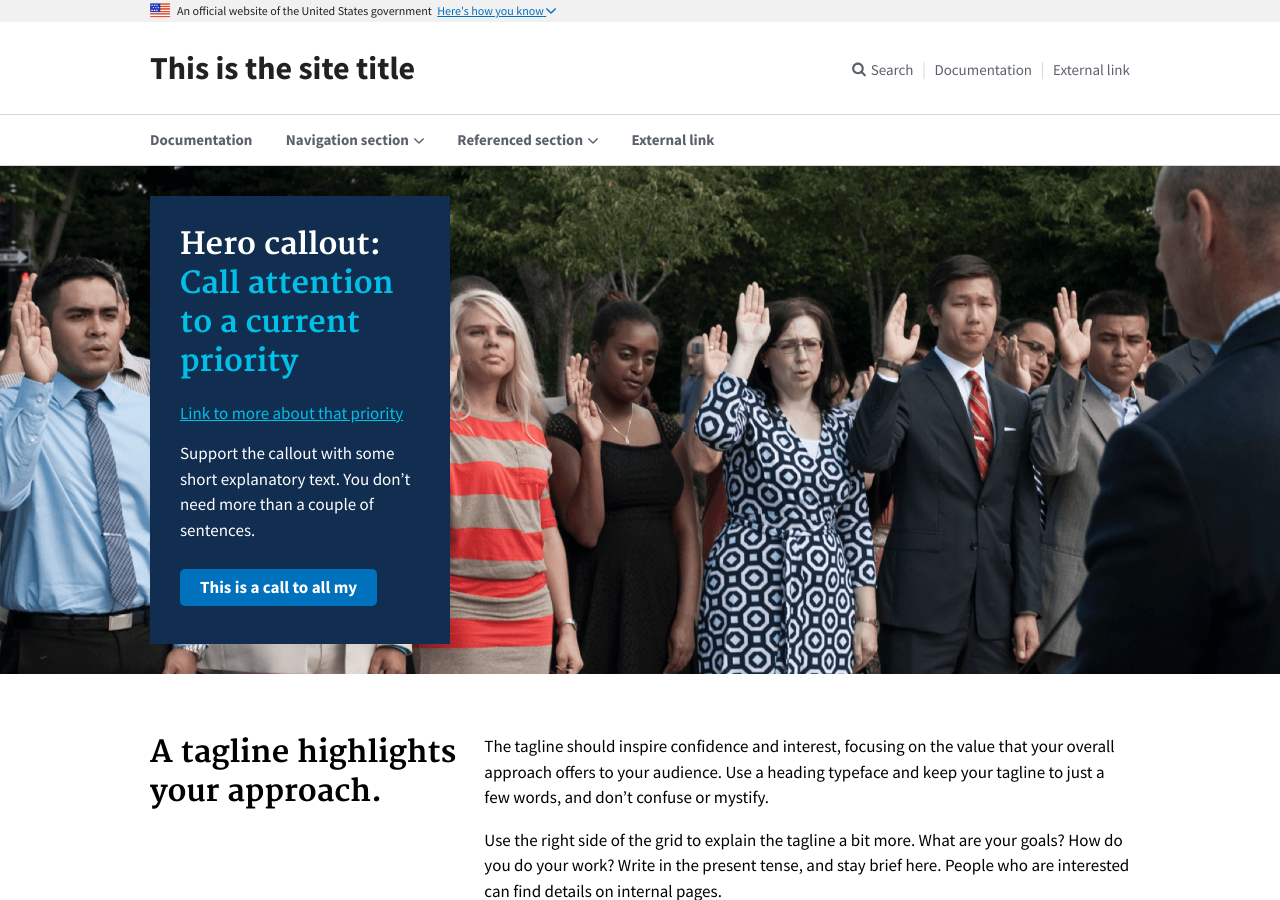
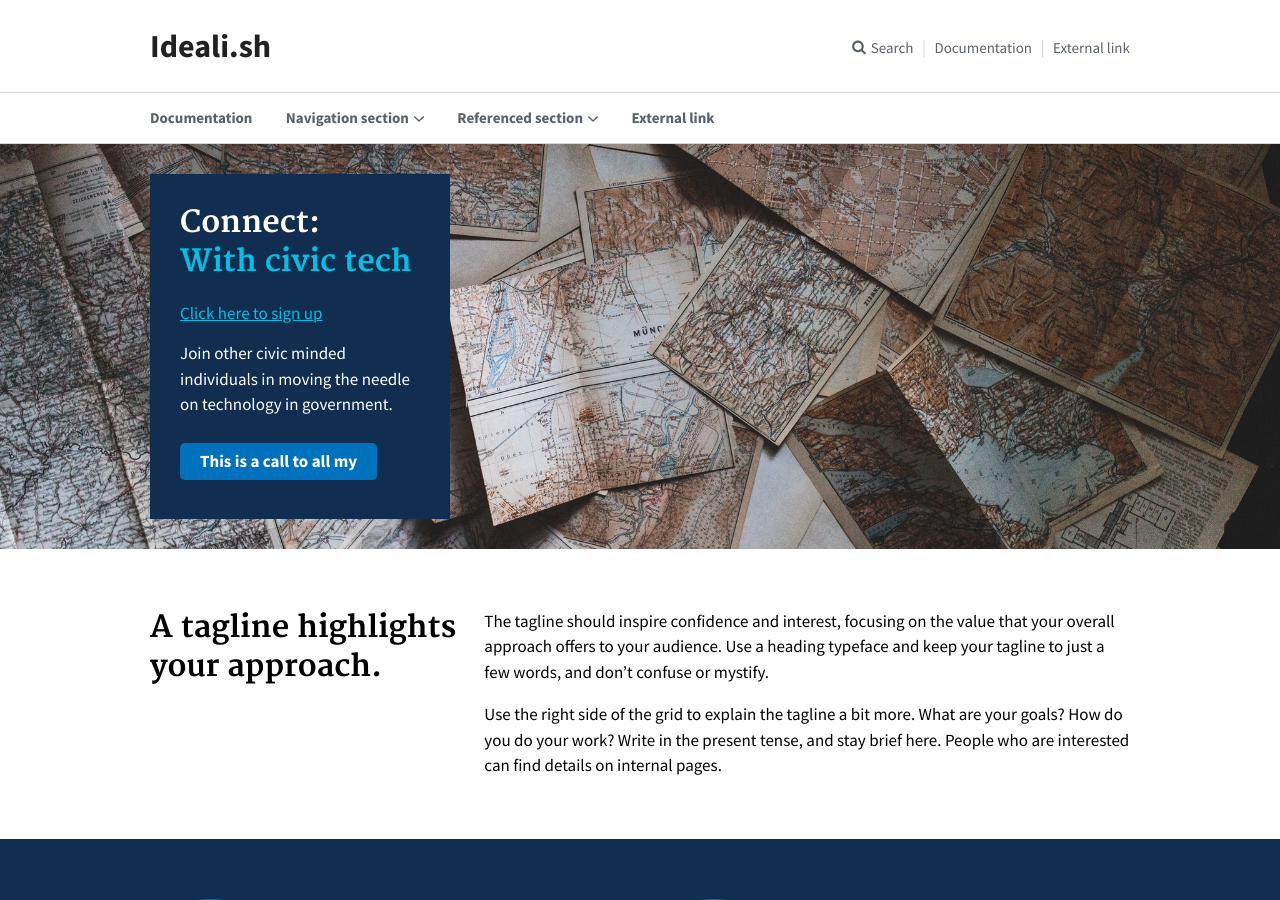
Before and after one commit to idealish/ideali.sh, a Jekyll site: the page built from demo/home.html, in a window 1280 px wide and 900 px high. Built offline with Jekyll 4.4.1, drawn with Linux system fonts in a browser that asks for light colours.

Commit message:
mild changes

```diff
--- a/_config.yml
+++ b/_config.yml
@@ -1,4 +1,4 @@
-title: This is the site title
+title: "Ideali.sh"
 
 # Configuration for Google Analytics, add your UA code here:
 # google_analytics_ua: UA-????????-??
--- a/_includes/components/header--basic.html
+++ b/_includes/components/header--basic.html
@@ -1,6 +1,5 @@
 {% if header %}
 <header class="usa-header usa-header-basic" role="banner">
-  {% include banner.html %}
   <div class="usa-nav-container">
     <div class="usa-navbar">
       <button class="usa-menu-btn">Menu</button>
--- a/_includes/components/header--extended.html
+++ b/_includes/components/header--extended.html
@@ -1,6 +1,5 @@
 {% if header %}
 <header class="usa-header usa-header-extended" role="banner">
-  {% include banner.html %}
   <div class="usa-navbar">
     <button class="usa-menu-btn">Menu</button>
     <div class="usa-logo" id="logo">
--- a/demo/home.html
+++ b/demo/home.html
@@ -5,17 +5,17 @@ permalink: /
 layout: home
 
 hero:
-  image: /assets/uswds/img/hero.png
+  image: /assets/uswds/img/hero.jpg
   callout:
-    alt: "Hero callout:"
-    text: Call attention to a current priority
+    alt: "Connect:"
+    text: With civic tech
   button:
     href: /callout/
     text: This is a call to all my
   link:
-    text: Link to more about that priority
+    text: Click here to sign up
     href: /link/
-  content: Support the callout with some short explanatory text. You don't need more than a couple of sentences.
+  content: Join other civic minded individuals in moving the needle on technology in government.
 
 tagline: A tagline highlights your approach.
 intro: |
```
Also changed, not shown: assets/uswds/img/hero.jpg (added).
